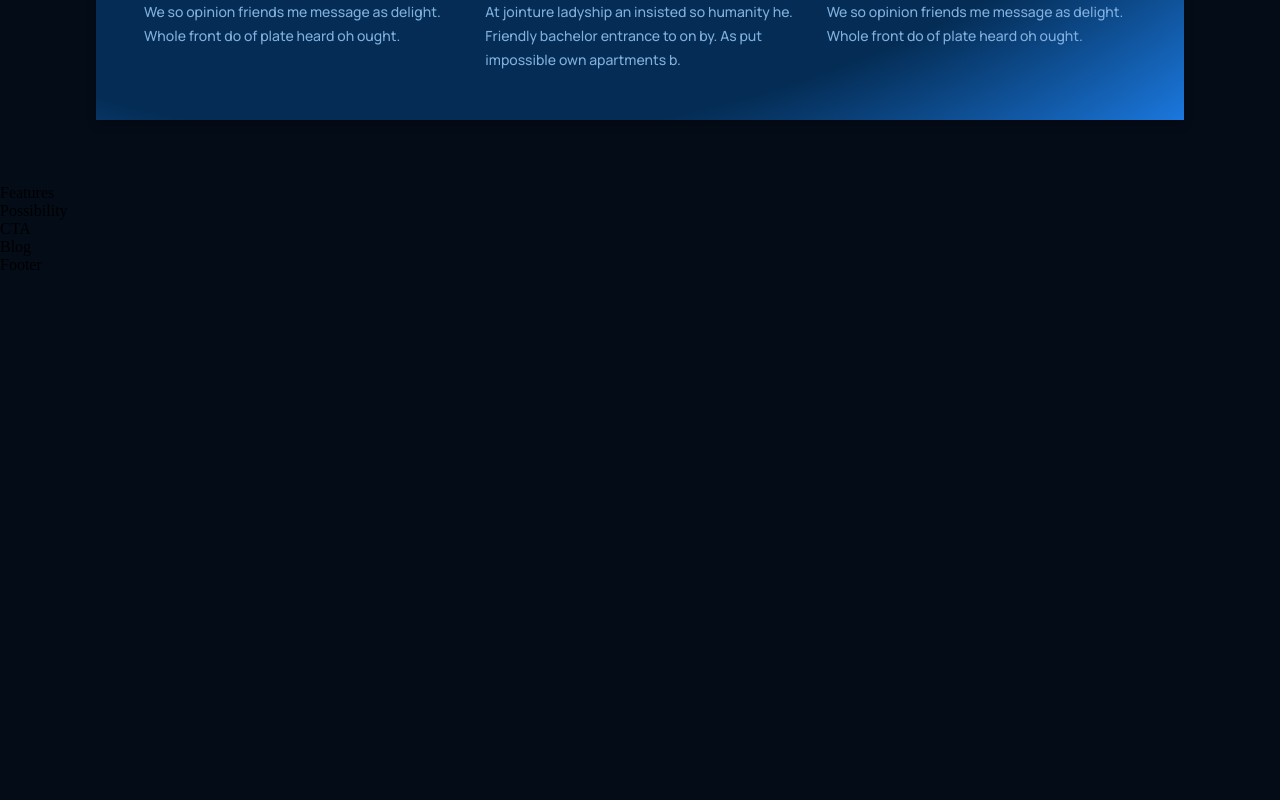
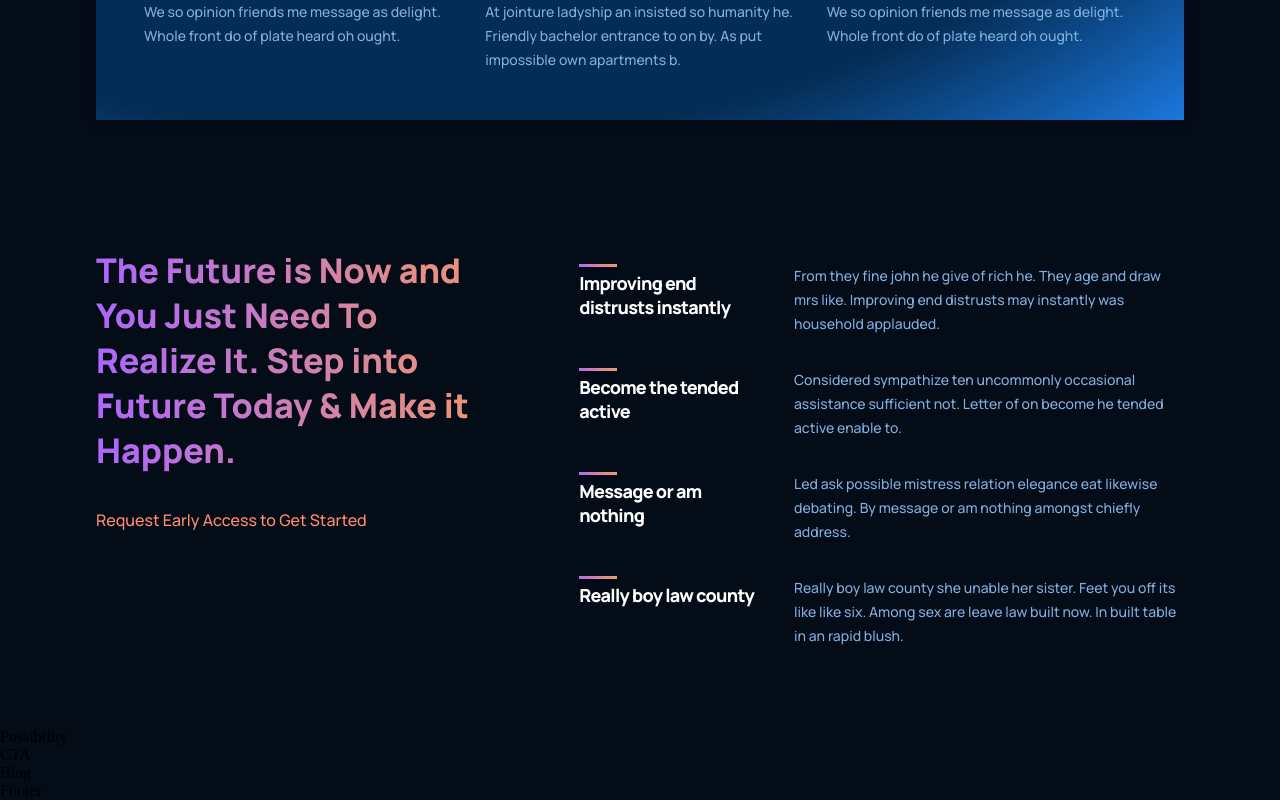
Before and after one commit to FedeNicoletti/gpt3, a React (Create React App) app: page / in a window 1280 px wide. Shown: the part 1568-2368 px from the top of the page. Before the commit the page ends 1842 px from the top, so only its background shows below. Built offline with nearby package versions, Linux system fonts and the light colour scheme.

Commit message:
Add Features

```diff
--- a/src/containers/features/Features.jsx
+++ b/src/containers/features/Features.jsx
@@ -1,8 +1,41 @@
-import React from 'react';
+import React from "react";
 import "./features.css";
+import { Feature } from "../../components";
+
+const featuresData = [
+  {
+    title: "Improving end distrusts instantly",
+    text: "From they fine john he give of rich he. They age and draw mrs like. Improving end distrusts may instantly was household applauded.",
+  },
+  {
+    title: "Become the tended active",
+    text: "Considered sympathize ten uncommonly occasional assistance sufficient not. Letter of on become he tended active enable to.",
+  },
+  {
+    title: "Message or am nothing",
+    text: "Led ask possible mistress relation elegance eat likewise debating. By message or am nothing amongst chiefly address.",
+  },
+  {
+    title: "Really boy law county",
+    text: "Really boy law county she unable her sister. Feet you off its like like six. Among sex are leave law built now. In built table in an rapid blush.",
+  },
+];
 
 export default function Features() {
   return (
-    <div>Features</div>
-  )
+    <div className="gpt3__features section__padding" id="features">
+      <div className="gpt3__features-heading">
+        <h1 className="gradient__text">
+          The Future is Now and You Just Need To Realize It. Step into Future
+          Today & Make it Happen.
+        </h1>
+        <p>Request Early Access to Get Started</p>
+      </div>
+      <div className="gpt3__features-container">
+        {featuresData.map((item, index) => (
+          <Feature title={item.title} text={item.text} key={index}/>
+        ))}
+      </div>
+    </div>
+  );
 }
--- a/src/containers/features/features.css
+++ b/src/containers/features/features.css
@@ -0,0 +1,61 @@
+.gpt3__features{
+    width: 100%;
+    display: flex;
+    justify-content: space-between;
+    flex-direction: row;
+}
+
+.gpt3__features-heading{
+    flex: 1;
+    display: flex;
+    justify-content: start;
+    align-items: start;
+    flex-direction:column;
+
+    text-align: left ;
+    margin-right: 5rem;
+}
+
+
+.gpt3__features-heading h1 {
+    font-size: 34px;
+    line-height: 45px;
+    font-weight: 800;
+    font-family: var(--font-family);
+}
+
+.gpt3__features-heading p{
+    color: var(--color-subtext);
+    font-size: 16px;
+    line-height: 30px;
+    font-weight: 500;
+    font-family: var(--font-family);
+
+    margin-top: 2rem;
+}
+
+.gpt3__features-container {
+    flex: 1.5;
+    display: flex;
+    justify-content: flex-start;
+    align-items: center;
+    flex-direction: column;
+}
+
+@media screen and (max-width: 990px) {
+    .gpt3__features {
+        flex-direction: column;
+    }
+
+    .gpt3__features-heading {
+        margin: 0 0 2rem 0;
+    }
+}
+
+
+@media screen and (max-width: 550px) {
+    .gpt3__features-heading h1 {
+        font-size: 28px;
+        line-height: 38px;
+    }
+}
```
